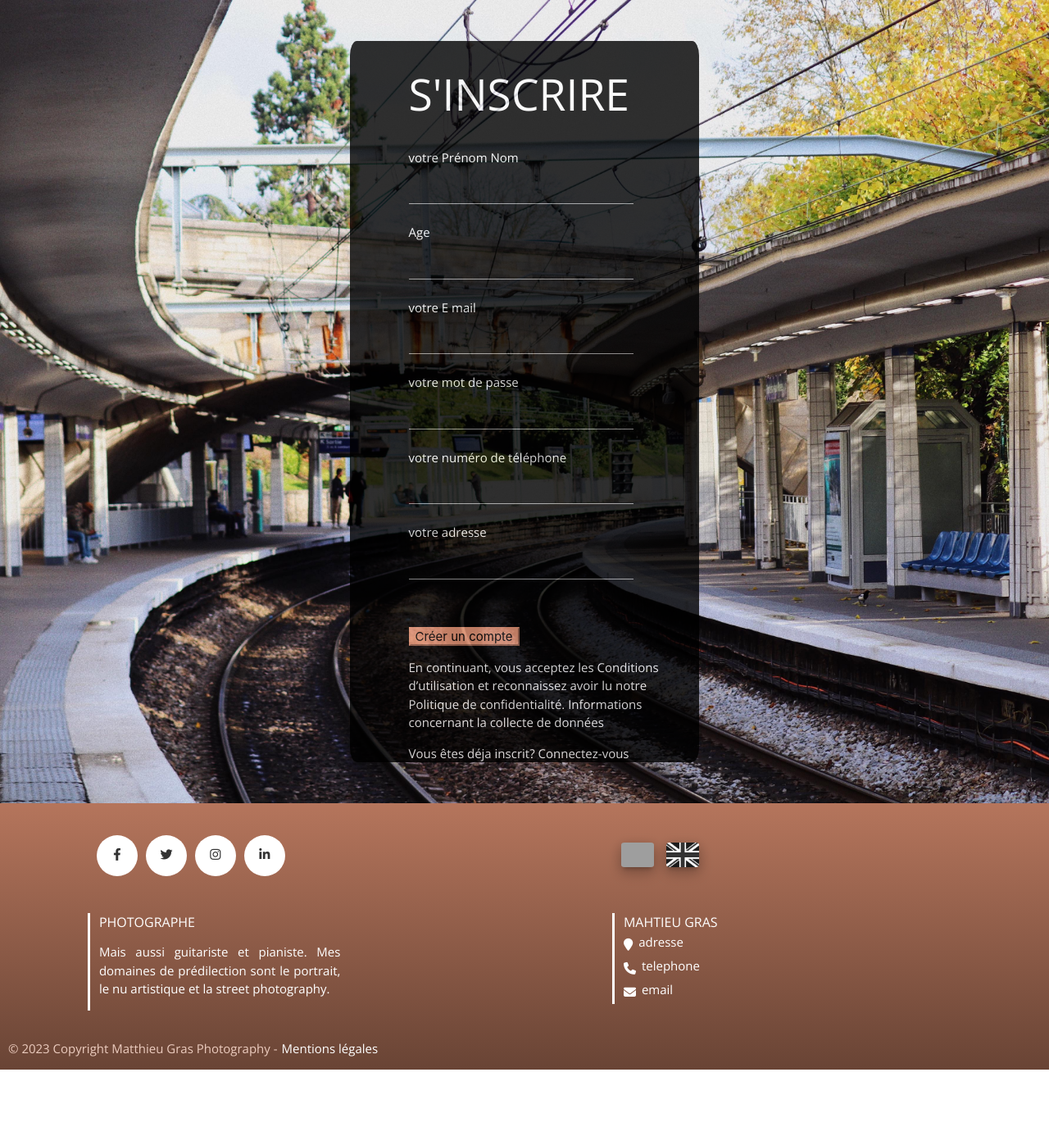
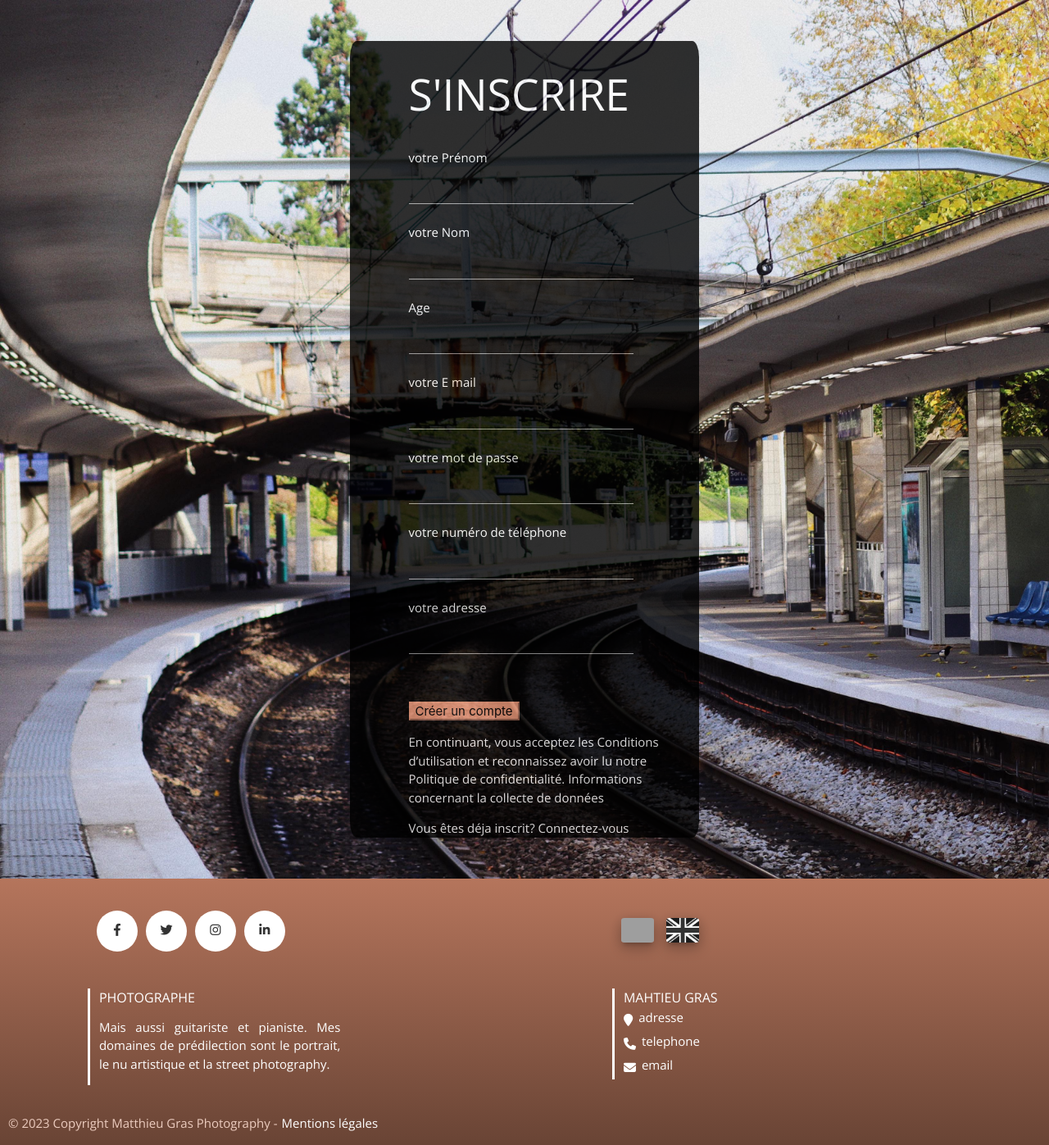
Before and after one commit to Rexignis40/MathieuGras, a PHP site: page /inscription.php in a window 1280 px wide. Shown: the part 120-1517 px from the top of the page at 82% size. Before the commit the page ends 1425 px from the top, so only its background shows below. Run offline with PHP 8.4, Linux system fonts and the light colour scheme; grey boxes are pictures that could not be loaded.

Commit message:
correction login

```diff
--- a/site/inscription.php
+++ b/site/inscription.php
@@ -14,7 +14,9 @@
             </div>
             <div class="test">
                 <form method="post" action="php/logup.php">
-                    <p>votre Prénom Nom</p>
+                    <p>votre Prénom</p>
+                    <input class="white-text" type='text' name='first_name' />
+                    <p>votre Nom</p>
                     <input class="white-text" type='text' name='name' />
                     <p>Age</p>
                     <input class="white-text" type='number' name='age' />
--- a/site/php/logup.php
+++ b/site/php/logup.php
@@ -24,7 +24,7 @@ if(empty($_POST['first_name'])){
 }else{
     $sql = "INSERT INTO user(first_name,name,email,age,password,num,adresse) VALUES(:first_name,:name,:email,:age,:password,:num,:adresse)";
     $dataBinded=array(
-    ':fisrt_name' =>$_POST['first_name'],
+    ':first_name' =>$_POST['first_name'],
     ':name'   => $_POST['name'],
     ':password'=> sha1(sha1($_POST['password']."vdvfdgdf234567890°+£µ*%MPHBN?KOYGHBsgvdf788383fdvfdf4894891154bdfbdsvdfv")."4g8rez48v4rfbg56re4b5fd78hf5b4reh486fe4g8re8"),
     ':email'=> $_POST['email'],
--- a/site/user.php
+++ b/site/user.php
@@ -53,7 +53,7 @@ else{
             <div class="test">
                 <form method="post" action="php/login.php">
                     <p>Pseudo/E-mail</p>
-                    <input class="white-text" type='text' name='name' />
+                    <input class="white-text" type='text' name='email' />
                     <p>Mot de passe</p>
                     <input class="white-text" type='password' name='password' />
                     <div class="count"><input class="butonuser" type='submit' value='Me connecter' /></div>
```
